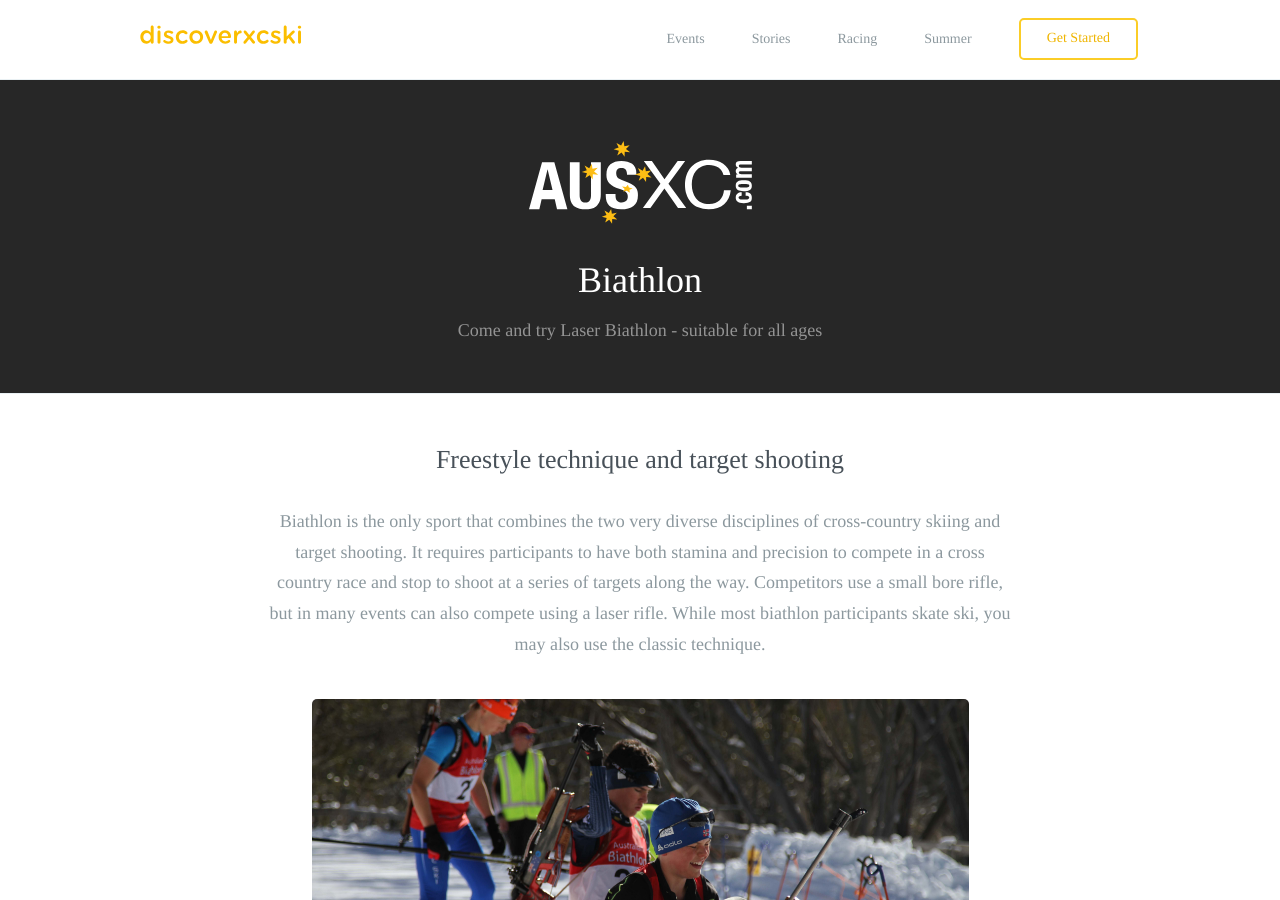
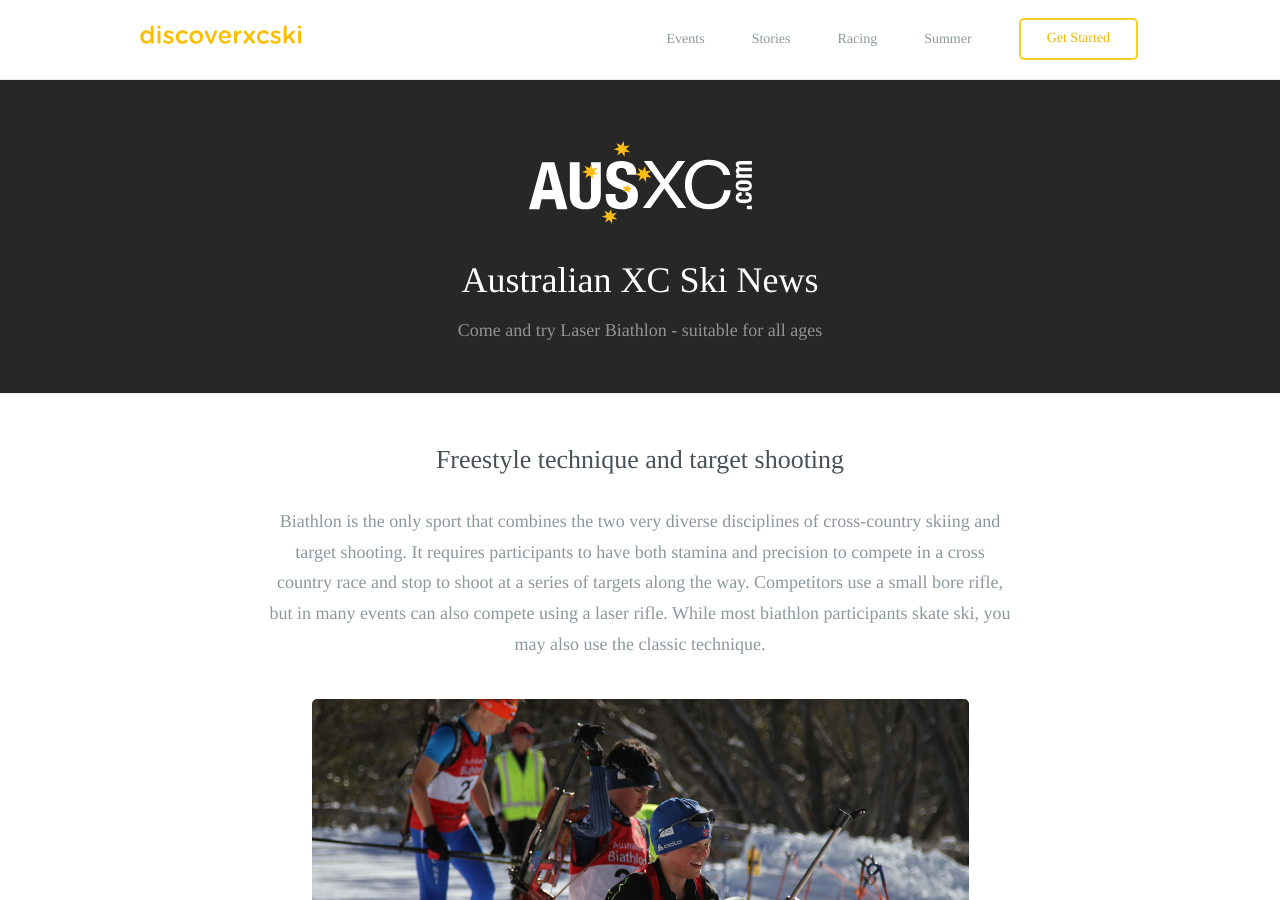
Before and after one commit to robcatto/robcatto.github.io, a Jekyll site: the page built from racing/ausxc/index.html, in a window 1280 px wide and 900 px high. Built offline with Jekyll 4.4.1, drawn with Linux system fonts in a browser that asks for light colours; some web fonts are replaced; Markdown is read by kramdown in place of the engine named in the settings.

Commit message:
Update index.html

```diff
--- a/racing/ausxc/index.html
+++ b/racing/ausxc/index.html
@@ -45,7 +45,7 @@ layout: default
                                                             </g>
                                                         </g>
                                                     </svg>
-                <h1 class="feature_heading" style="color: white;">Biathlon</h1>
+                <h1 class="feature_heading" style="color: white;">Australian XC Ski News</h1>
                 <h2 class="feature_subheading">Come and try Laser Biathlon - suitable for all ages</h2>
             </section>
 
```
